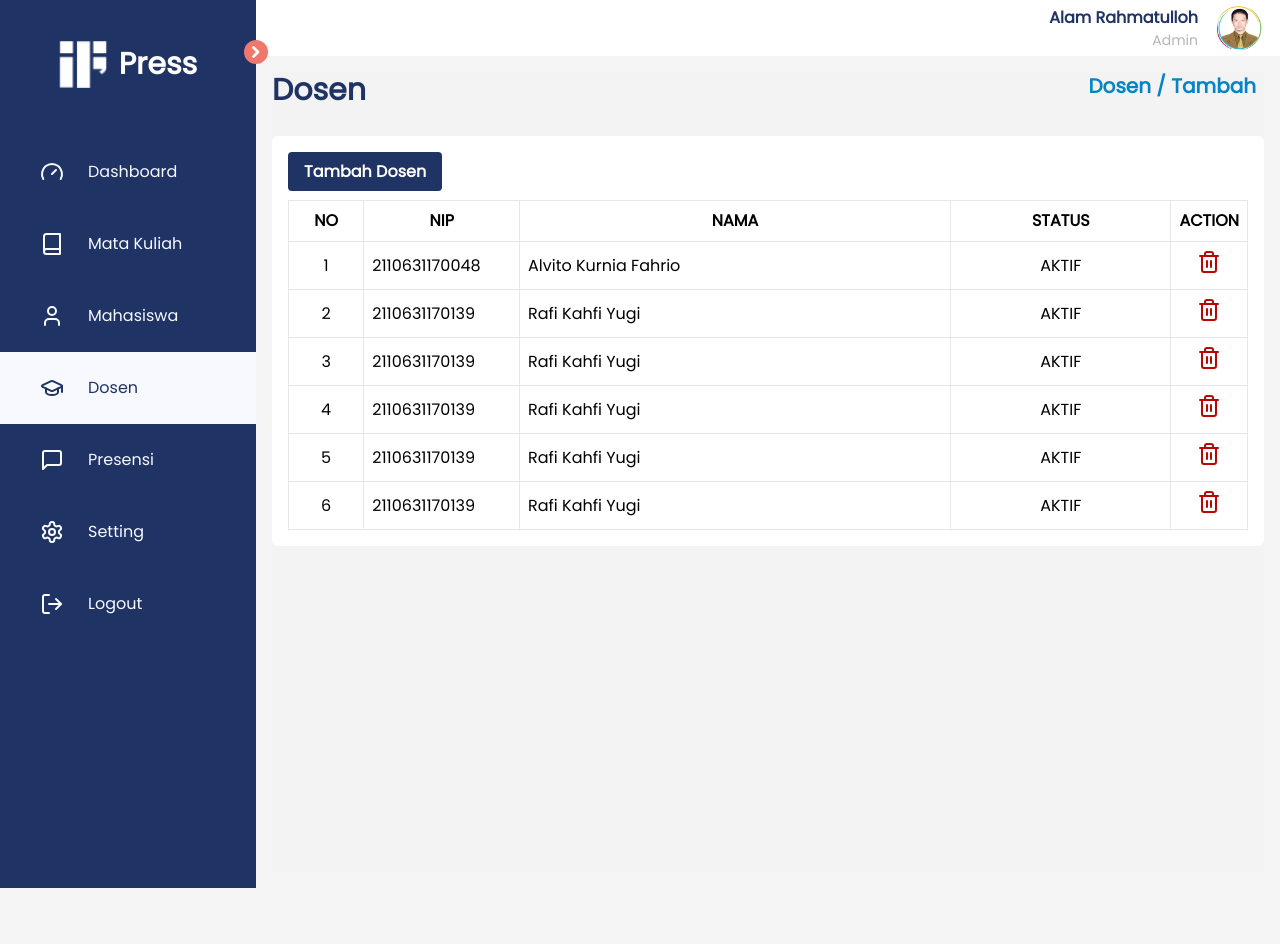
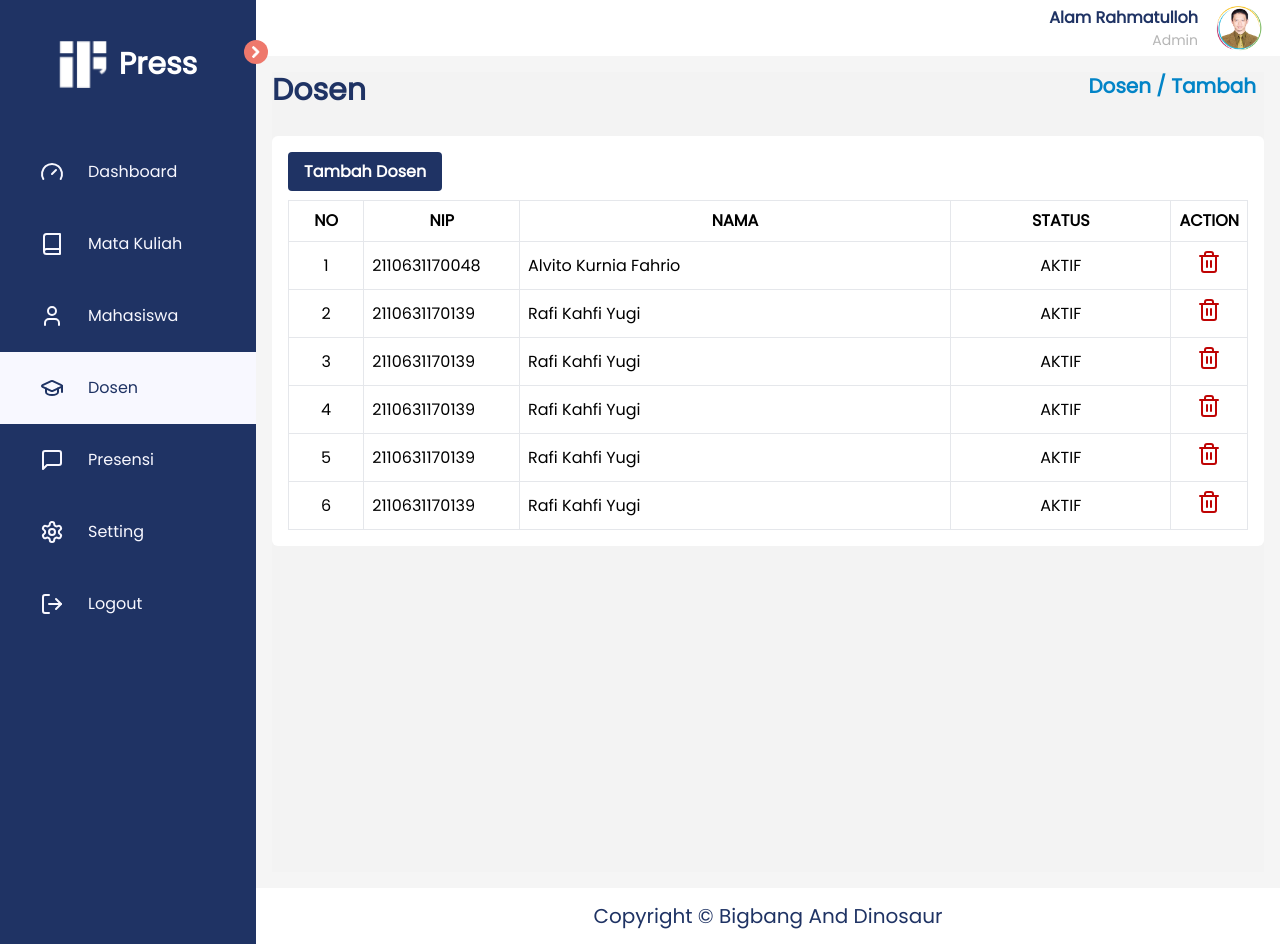
Before and after one commit to alvit007/Massive-BigbangandDinosaur-WEB-B, a React (Create React App) app: page /dosen in a window 1280 px wide. Before the commit the page ends 888 px from the top, so only its background shows below. Built offline with nearby package versions, Linux system fonts and the light colour scheme.

Commit message:
add footer

```diff
--- a/src/components/Footer.jsx
+++ b/src/components/Footer.jsx
@@ -2,7 +2,13 @@ import React from 'react'
 
 function Footer() {
   return (
-    <div>Footer</div>
+    <div className="h-[3.5rem] bg-white">
+      <div className="flex justify-center items-center h-full px-4">
+          <div className="text-primary text-xl font-medium">
+          Copyright © Bigbang And Dinosaur
+          </div>
+      </div>
+    </div>
   )
 }
 
--- a/src/pages/Layout.jsx
+++ b/src/pages/Layout.jsx
@@ -1,6 +1,7 @@
 import React from 'react'
 import Navbar from '../components/Navbar'
 import Sidebar from '../components/Sidebar';
+import Footer from '../components/Footer';
 
 function Layout({children}) {
   return (
@@ -13,6 +14,7 @@ function Layout({children}) {
             <div className="flex-1 p-4">
               <main>{children}</main>
             </div>
+            <Footer />
           </div>
         </div>
       </React.Fragment>
```
